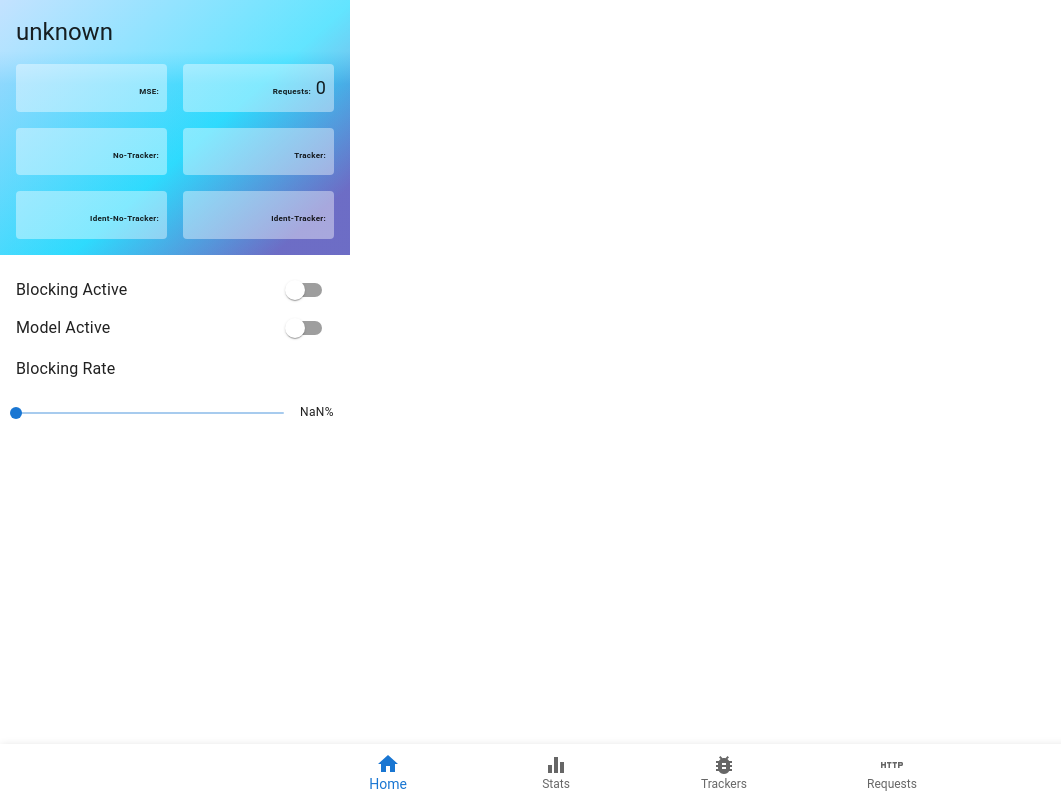
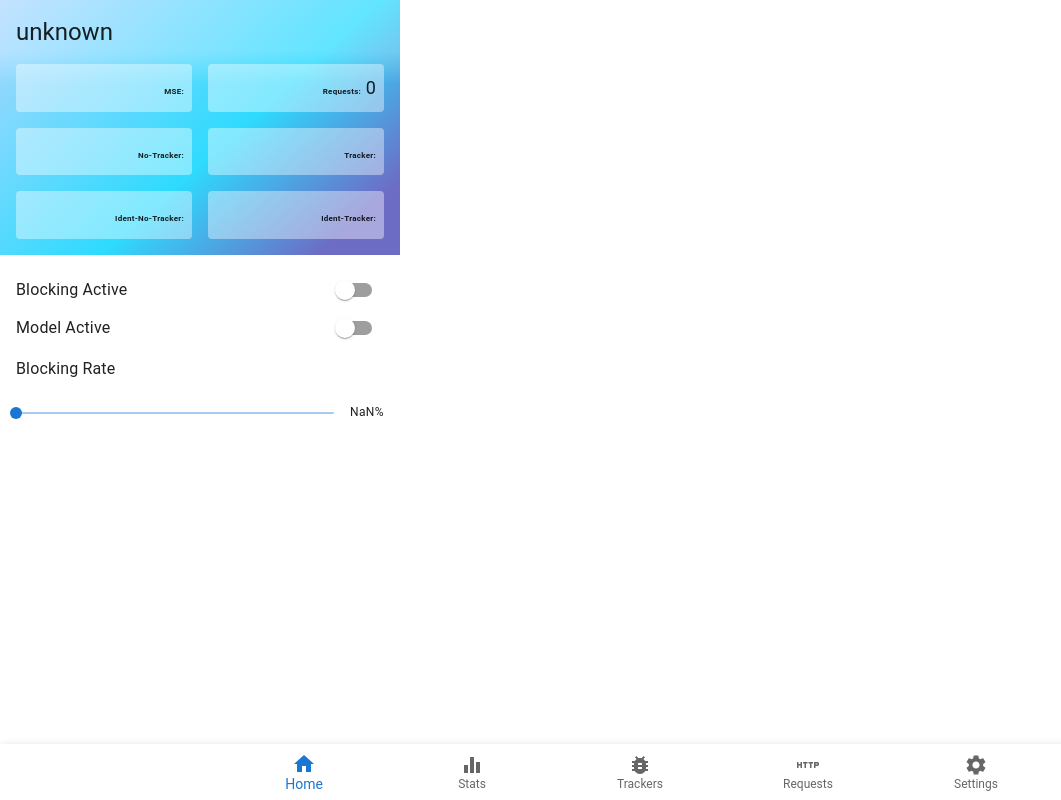
Before and after one commit to tracker-detector/td_train_on_surf, a React app: page / in a window 1280 px wide. Shown: the whole page, without its empty margins (0-1061 px from the left). Built offline with nearby package versions, Linux system fonts and the light colour scheme; the HTML template or start-up script is replaced by a standard one.

Commit message:
added all pages now

```diff
--- a/src/popup/App.tsx
+++ b/src/popup/App.tsx
@@ -6,6 +6,7 @@ import { Home } from "./pages/Home";
 import { Stats } from "./pages/Stats";
 import { Tracker } from "./pages/Tracker";
 import { Requests } from "./pages/Requests";
+import { Settings } from "./pages/Settings";
 
 
 const darkTheme = createTheme({
@@ -20,7 +21,8 @@ const pages : Navigation= {
   0: <Home />,
   1: <Stats />,
   2: <Tracker />,
-  3: <Requests/>
+  3: <Requests />,
+  4: <Settings />
 }
 
 function App() {
--- a/src/popup/components/Nav.tsx
+++ b/src/popup/components/Nav.tsx
@@ -4,6 +4,7 @@ import EqualizerIcon from '@mui/icons-material/Equalizer';
 import BugReportIcon from '@mui/icons-material/BugReport';
 import HomeIcon from '@mui/icons-material/Home';
 import HttpIcon from '@mui/icons-material/Http';
+import SettingsIcon from '@mui/icons-material/Settings';
 import Paper from '@mui/material/Paper';
 import useStore from '../store/store';
 export const Nav = () => {
@@ -22,6 +23,7 @@ export const Nav = () => {
         <BottomNavigationAction label="Stats" icon={<EqualizerIcon />} />
           <BottomNavigationAction label="Trackers" icon={<BugReportIcon />} />
           <BottomNavigationAction label="Requests" icon={<HttpIcon />} />
+          <BottomNavigationAction label="Settings" icon={<SettingsIcon />} />
       </BottomNavigation>
     </Paper>
   );
--- a/src/popup/index.css
+++ b/src/popup/index.css
@@ -1,6 +1,6 @@
 .frame {
-  min-width: 350px;
-  max-width: 350px;
+  min-width: 400px;
+  max-width: 400px;
   max-height: 520px;
   min-height: 520px;
 }
--- /dev/null
+++ b/src/popup/pages/Settings.tsx
@@ -0,0 +1,6 @@
+
+export const Settings = () => {
+    return <div>
+        Settings
+    </div>
+}
```
